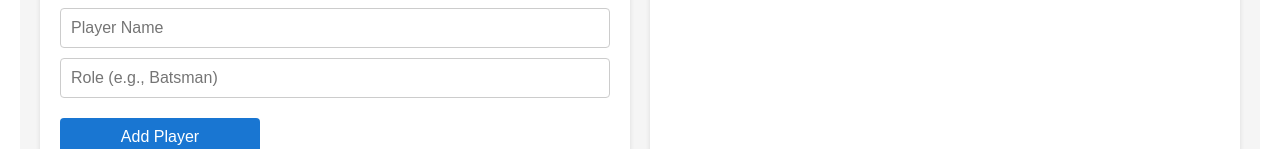
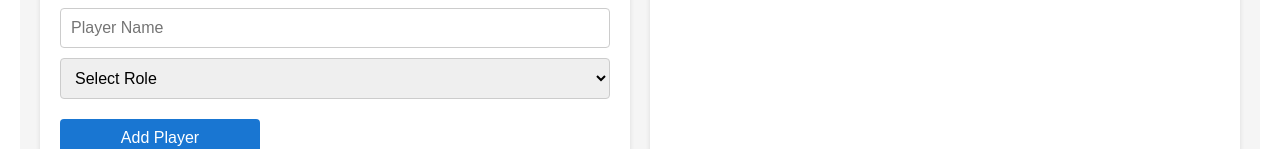
Before and after one commit to sanchitsave/cricket-app, a React (Create React App) app in the folder client/: page / in a window 1280 px wide. Shown: the part 413-562 px from the top of the page. Built offline with nearby package versions, Linux system fonts and the light colour scheme; no server answers.

Commit message:
Player role drop down

```diff
--- a/client/src/components/AdminDashboard.js
+++ b/client/src/components/AdminDashboard.js
@@ -112,11 +112,15 @@ function AdminDashboard() {
                   onChange={(e) => setNewPlayer({ ...newPlayer, player_name: e.target.value })}
                   placeholder="Player Name"
                 />
-                <input
+                <select
                   value={newPlayer.role}
                   onChange={(e) => setNewPlayer({ ...newPlayer, role: e.target.value })}
-                  placeholder="Role (e.g., Batsman)"
-                />
+                >
+                  <option value="">Select Role</option>
+                  <option value="Batsman">Batsman</option>
+                  <option value="Bowler">Bowler</option>
+                  <option value="All-Rounder">All-Rounder</option>
+                </select>
               </div>
               <button
                 onClick={handleAddPlayer}
```
